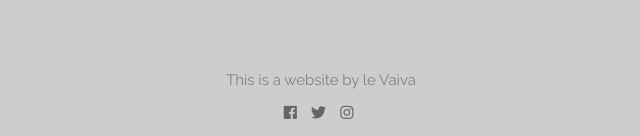
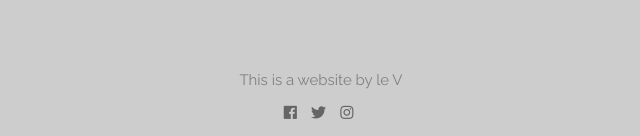
Before and after one commit to vaivabun/my_first_repository, a plain HTML site: page index.html in a window 1280 px wide. Shown: the part 1201-1337 px from the top of the page, 319-959 px from the left. Drawn offline with nearby package versions, Linux system fonts and the light colour scheme; a script that the page names is missing.

Commit message:
Changed Vaiva's name to V

```diff
--- a/index.html
+++ b/index.html
@@ -56,7 +56,7 @@
 	<script> (function() { var qs,js,q,s,d=document, gi=d.getElementById, ce=d.createElement, gt=d.getElementsByTagName, id="typef_orm", b="https://embed.typeform.com/"; if(!gi.call(d,id)) { js=ce.call(d,"script"); js.id=id; js.src=b+"embed.js"; q=gt.call(d,"script")[0]; q.parentNode.insertBefore(js,q) } })() </script>
 
 	<div id="footer">
-		<p>This is a website by le Vaiva</p>
+		<p>This is a website by le V</p>
 		<ul class="list-inline">
 			<li><a href="#"><i class="fab fa-facebook"></i></a></li>
 			<li><a href="#"><i class="fab fa-twitter"></i></a></li>
```
